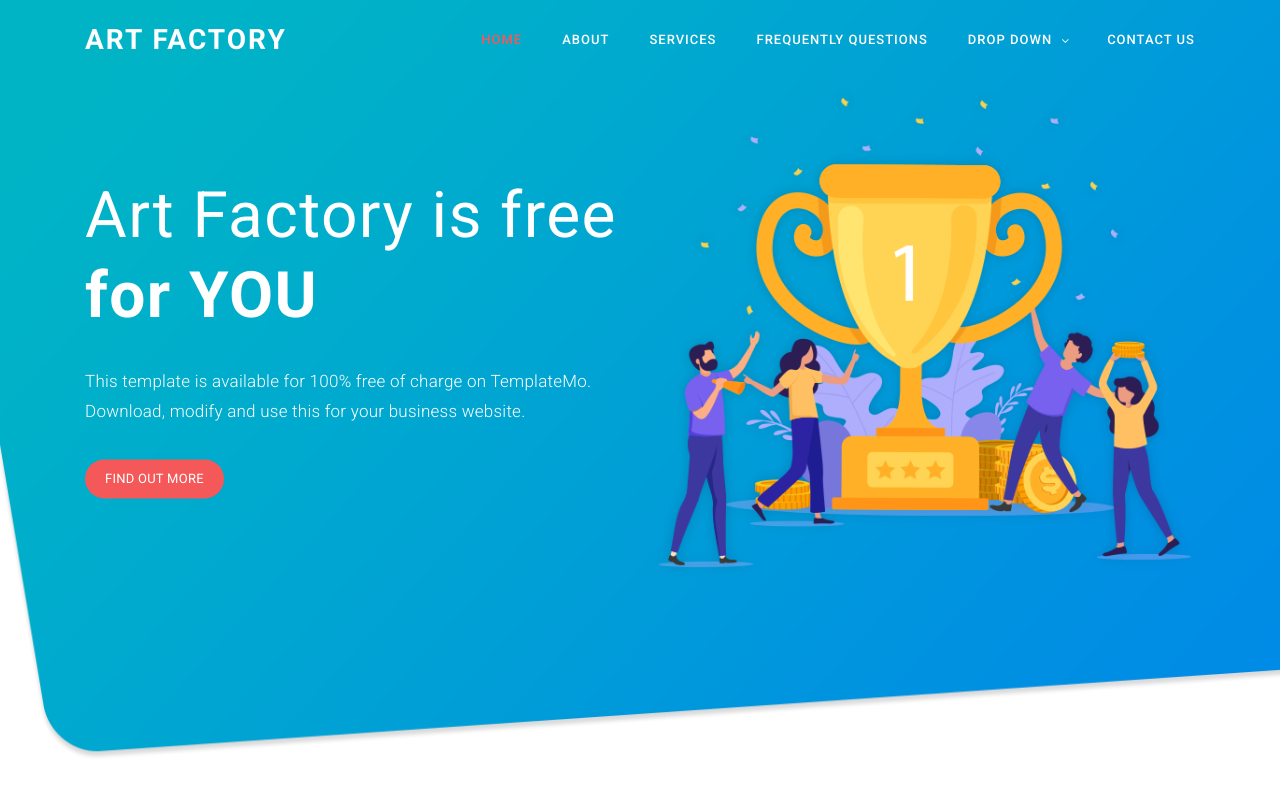
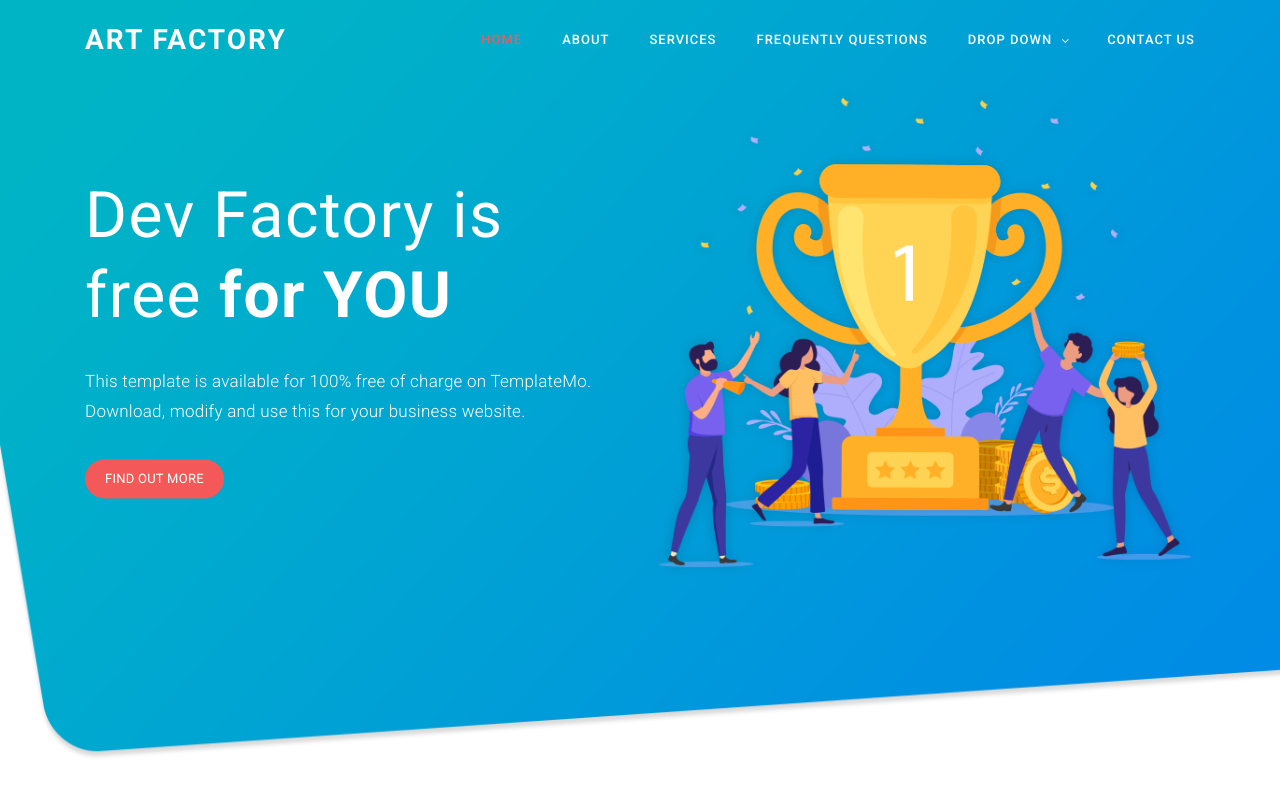
Before and after one commit to ashrafhussain/ashrafhussain.github.io, a plain HTML site: page index.html in a window 1280 px wide. Shown: the top 800 px of the page. Drawn offline with Linux system fonts and the light colour scheme.

Commit message:
Update index.html

```diff
--- a/index.html
+++ b/index.html
@@ -9,7 +9,7 @@
     <meta name="author" content="Template Mo">
     <link href="https://fonts.googleapis.com/css?family=Roboto:100,300,400,500,700,900" rel="stylesheet">
 
-    <title>Art Factory HTML CSS Template</title>
+    <title>DEV Factory HTML CSS Template</title>
 <!--
 
 ART FACTORY
@@ -84,7 +84,7 @@ https://templatemo.com/tm-537-art-factory
             <div class="container">
                 <div class="row">
                     <div class="left-text col-lg-6 col-md-6 col-sm-12 col-xs-12" data-scroll-reveal="enter left move 30px over 0.6s after 0.4s">
-                        <h1>Art Factory is free <strong>for YOU</strong></h1>
+                        <h1>Dev Factory is free <strong>for YOU</strong></h1>
                         <p>This template is available for 100% free of charge on TemplateMo. Download, modify and use this for your business website.</p>
                         <a href="#about" class="main-button-slider">Find Out More</a>
                     </div>
```
